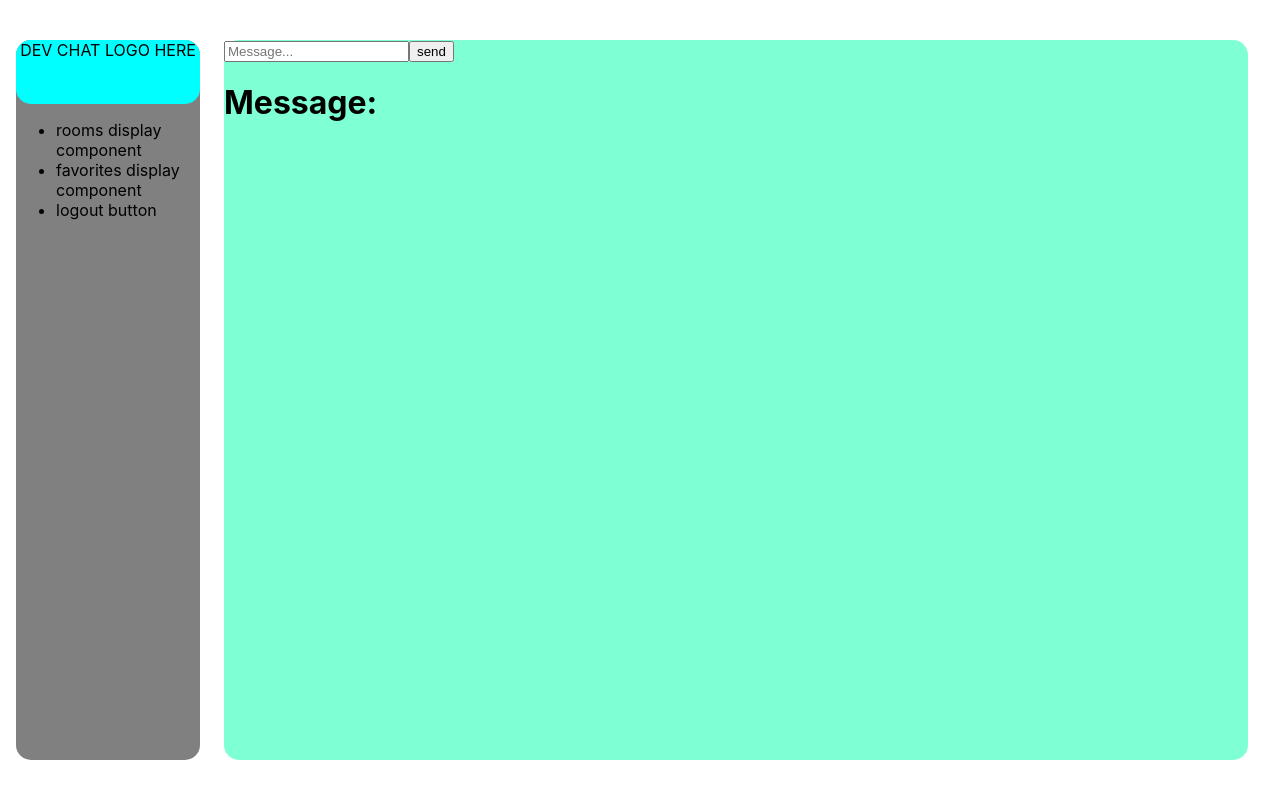
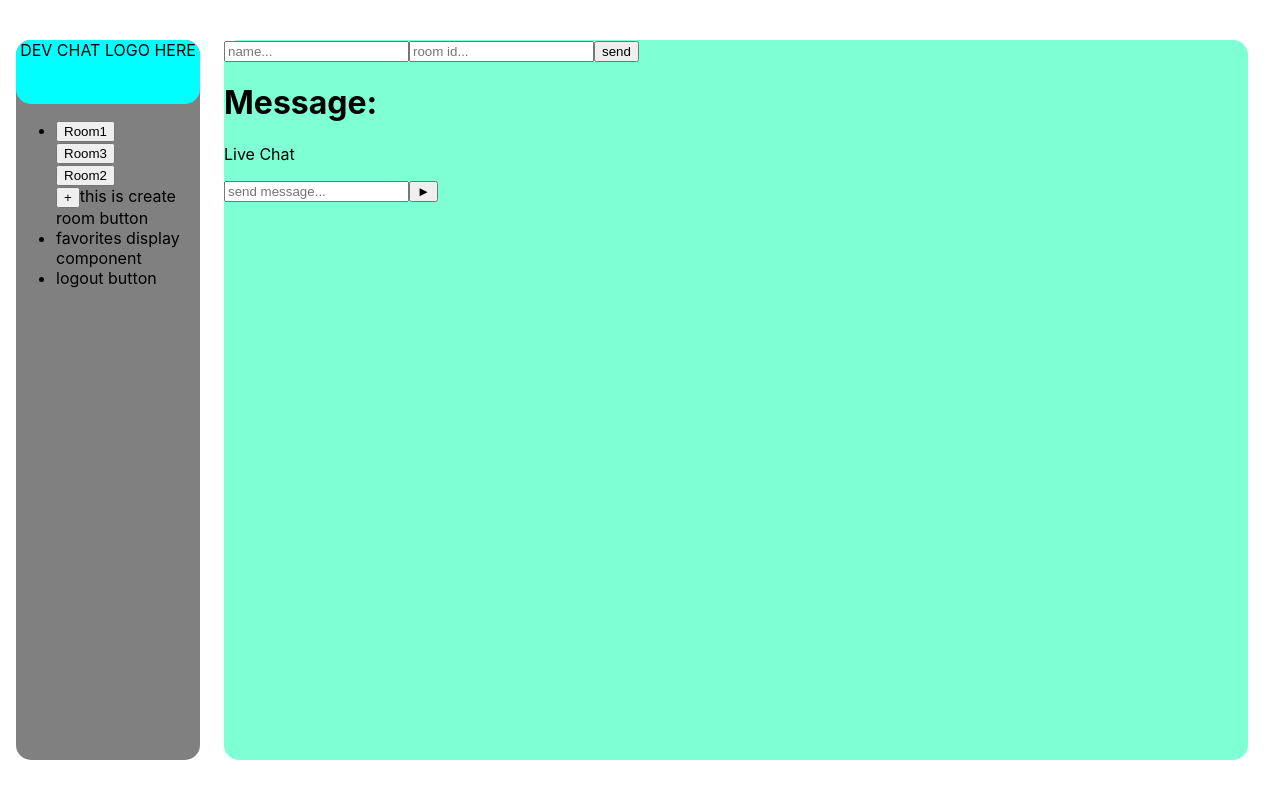
Before and after one commit to ianblakesleet/liveChat-capstone, a React (Create React App) app: page / in a window 1280 px wide. Built offline with nearby package versions, Linux system fonts and the light colour scheme; no server answers.

Commit message:
adding context providerfor socketio

```diff
--- /dev/null
+++ b/src/components/dashDisplays/Chat.jsx
@@ -0,0 +1,42 @@
+import React, { useState, useEffect } from 'react'
+
+const Chat = ({socket, username, room}) => {
+
+    const [currentMessage, setCurrentMessage] = useState('')
+    const sendMessage = async ()=>{
+        if(currentMessage !== ''){
+            const messageData = {
+                room: room,
+                author: username,
+                message: currentMessage,
+                time: new Date(Date.now()).getHours() + ':' +
+                new Date(Date.now()).getMinutes()
+            }
+            await socket.emit("send_message", messageData)
+        }
+    }
+    useEffect(()=>{
+        socket.on('receive_message', (data)=>{
+        //   setMessDisplay(data.message)
+          console.log(data)
+        })
+      }, [socket])
+
+
+  return (
+    <div>
+        <div className='chatHeader'>
+            <p>Live Chat</p>
+        </div>
+        <div className='chatBody'></div>
+        <div className='chatFooter'>
+            <input type="text" placeholder='send message...'
+            onChange={e=>setCurrentMessage(e.target.value)}
+            />
+            <button onClick={sendMessage}>&#9658;</button>
+        </div>
+    </div>
+  )
+}
+
+export default Chat
--- a/src/components/dashDisplays/ContentDisplay.jsx
+++ b/src/components/dashDisplays/ContentDisplay.jsx
@@ -1,32 +1,33 @@
-import React, { useEffect, useState } from 'react'
+import React, { useState } from 'react'
 import styles from './ContentDisplay.module.css'
+import Chat from './Chat'
 import io from 'socket.io-client'
 const socket = io.connect('http://localhost:3001')
 
 const ContentDisplay = () => {
-  const [message, setMessage] = useState('')
 
-  const [messDisplay, setMessDisplay] = useState("")
-
-  const sendMessage = ()=>{
-    socket.emit("send_message", {message})
-  }
-
-  useEffect(()=>{
-    socket.on('receive_message', (data)=>{
-      setMessDisplay(data.message)
-    })
-  }, [socket])
+  const [username, setUsername] = useState('')
+  const [room, setRoom] = useState('')
 
 
+  const joinRoom = ()=>{
+    if(username !== '' && room !== ''){
+      socket.emit('join_room', room)
+    }
+  }
   return (
     <main>
-      <input type="text" placeholder='Message...'
-      onChange={(e)=>setMessage(e.target.value)}
+
+      <input type="text" placeholder='name...'
+      onChange={(e)=>setUsername(e.target.value)}
       />
-      <button onClick={sendMessage}>send</button>
+      <input type="text" placeholder='room id...'
+      onChange={(e)=>setRoom(e.target.value)}
+      />
+      {/* <button onClick={sendMessage}>send</button>  */}
+      <button onClick={joinRoom}>send</button>
       <h1>Message:</h1>
-      {messDisplay}
+      <Chat socket={socket} username={username} room={room}/>
       </main>
   )
 }
--- a/src/components/dashDisplays/Navbar.jsx
+++ b/src/components/dashDisplays/Navbar.jsx
@@ -1,11 +1,20 @@
 import React from 'react'
 
+
 const Navbar = () => {
+
   return (
     <nav>
         <ul>
             <li>
-                rooms display component
+                <button>Room1</button>
+                <br />
+                <button>Room3</button>
+                <br />
+                <button>Room2</button>
+                <br />
+                <button>+</button>
+                this is create room button
             </li>
             <li>
                 favorites display component
```
Also changed, not shown: 1 other file (tests, documents, lock files or other folders).
